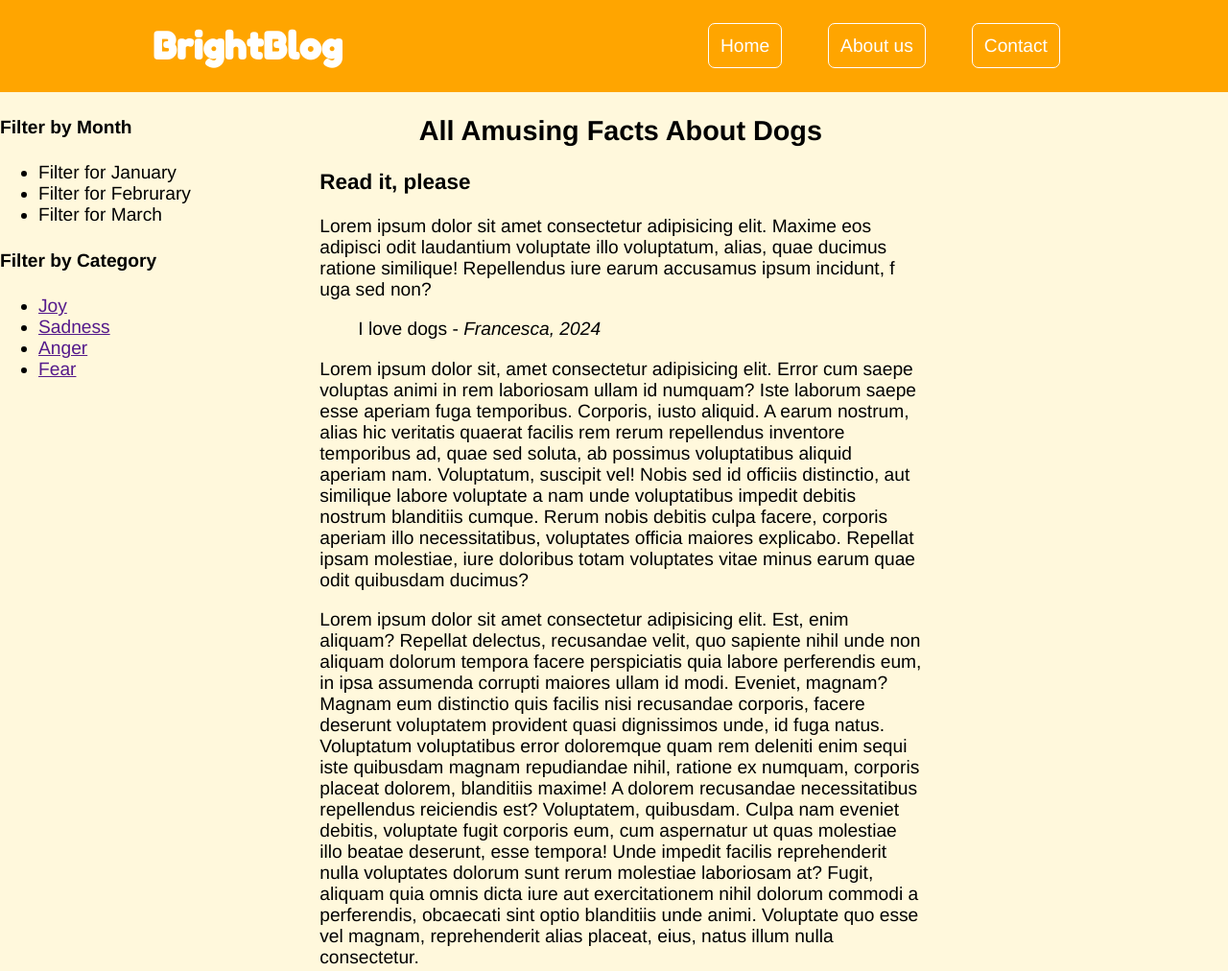
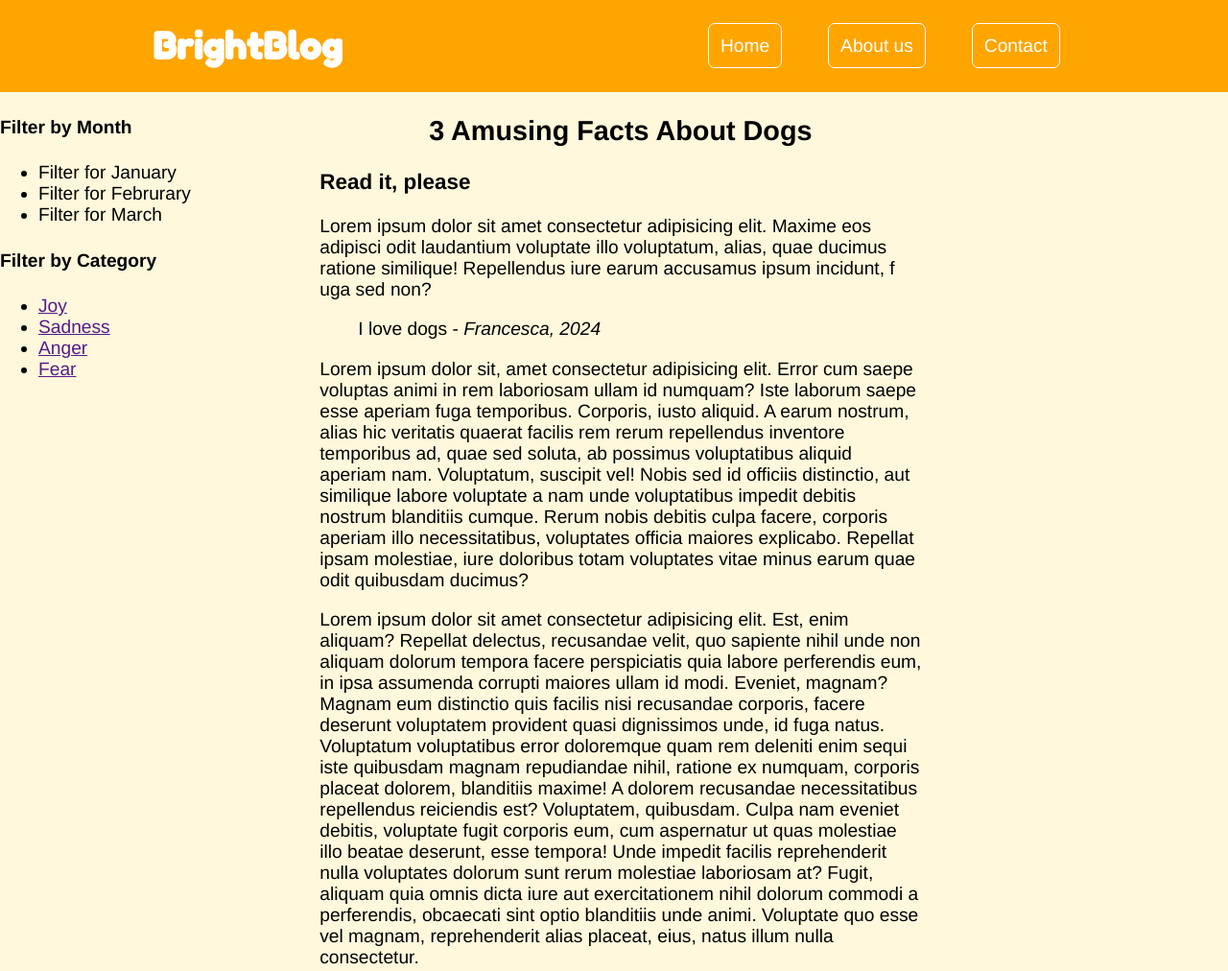
Before and after one commit to Fran01XIMMI/Fran01XIMMI.github.io, a plain HTML site: page index.html in a window 1280 px wide. Shown: the top 1012 px of the page at 96% size. Drawn offline with Linux system fonts and the light colour scheme; no server answers.

Commit message:
Update index.html

```diff
--- a/index.html
+++ b/index.html
@@ -50,7 +50,7 @@
                 <article>
                     <header>
                         <!-- Article's header goes here -->
-                        <h2> All Amusing Facts About Dogs</h2>
+                        <h2> 3 Amusing Facts About Dogs</h2>
                         <h3> Read it, please </h3>
                     </header>
                     <main>
```
